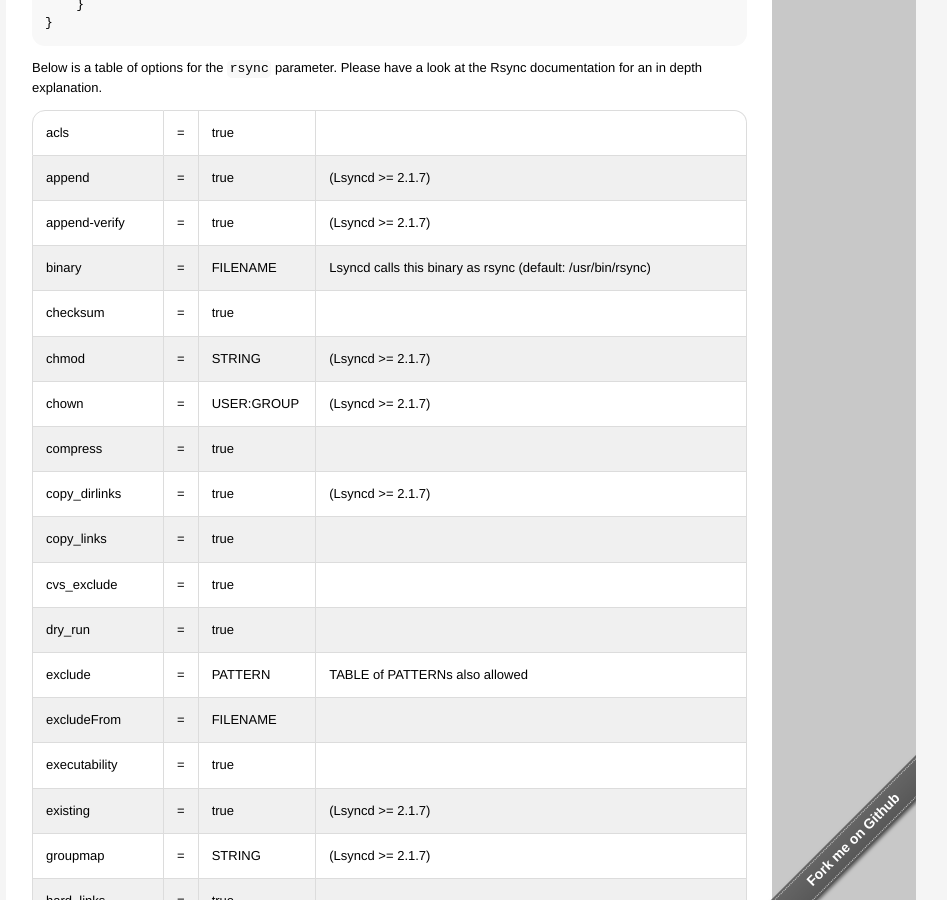
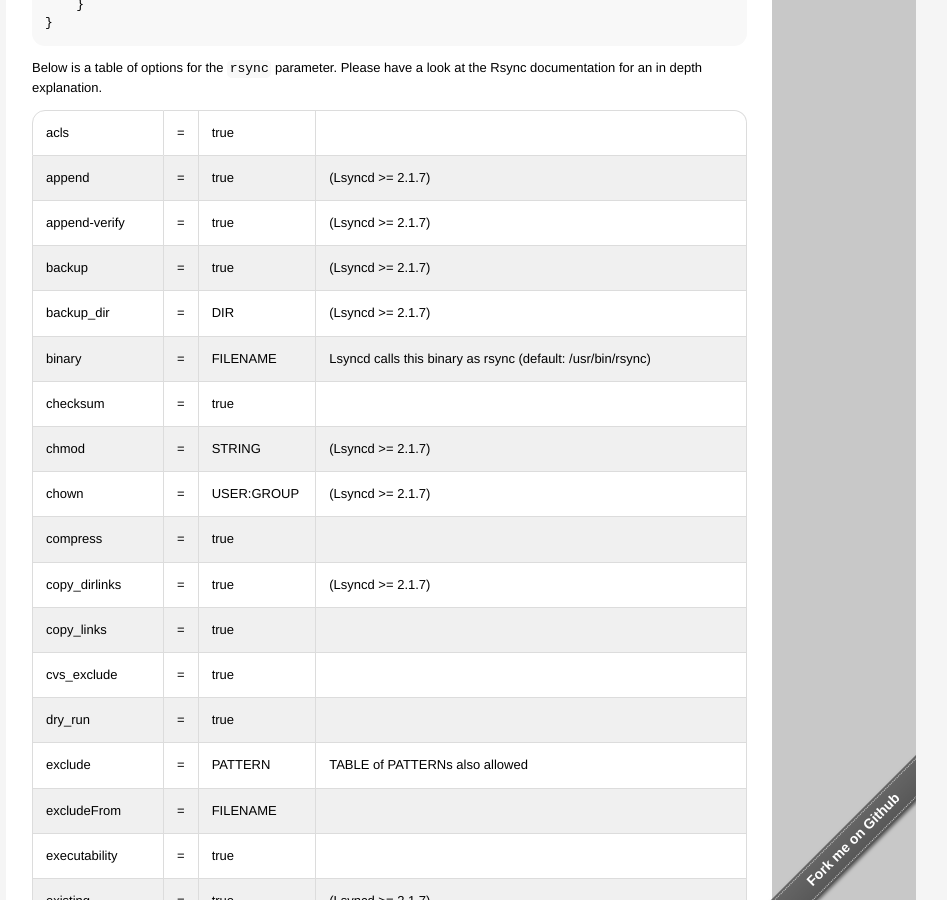
Before and after one commit to lsyncd/lsyncd, a Jekyll site: the page built from manual/config/layer4/index.md, in a window 1280 px wide and 900 px high, scrolled down 1039 px. Shown: the whole window, without its empty margins (179-1126 px from the left). Built offline with Jekyll 4.4.1, drawn with Linux system fonts in a browser that asks for light colours; some of the changed text lies outside the part shown.

Commit message:
Update index.md

```diff
--- a/manual/config/layer4/index.md
+++ b/manual/config/layer4/index.md
@@ -77,6 +77,18 @@
  <tr><td> append-verify
 </td><td> =
 </td><td> true
+</td><td> (Lsyncd >= 2.1.7)
+</td></tr>
+
+ <tr><td> backup
+</td><td> =
+</td><td> true
+</td><td> (Lsyncd >= 2.1.7)
+</td></tr>
+
+ <tr><td> backup_dir
+</td><td> =
+</td><td> DIR
 </td><td> (Lsyncd >= 2.1.7)
 </td></tr>
 
@@ -258,6 +270,12 @@
 </td><td> =
 </td><td> true
 </td><td>
+</td></tr>
+
+ <tr><td> suffix
+</td><td> =
+</td><td> SUFFIX
+</td><td> (Lsyncd >= 2.1.7)
 </td></tr>
 
  <tr><td> temp_dir
```
